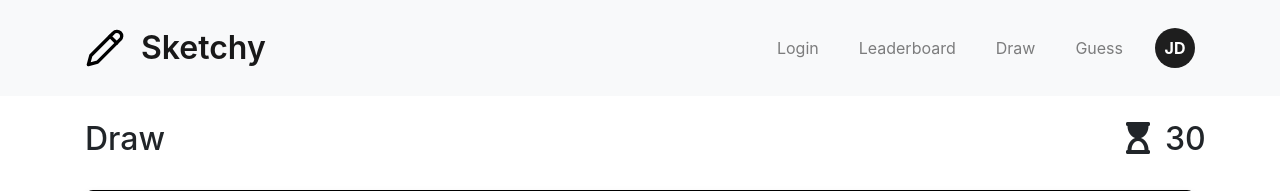
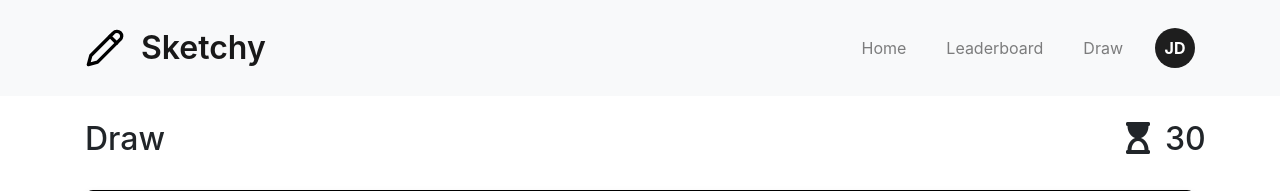
Before and after one commit to ickerio/cits3403, a Flask app: page /draw in a window 1280 px wide. Shown: the top 191 px of the page. Run offline with Flask 3, Linux system fonts and the light colour scheme; some libraries are stand-ins or nearby versions.

Commit message:
remove duplicate login nav item

```diff
--- a/flaskr/templates/layout.html
+++ b/flaskr/templates/layout.html
@@ -24,10 +24,9 @@
                     </button>
                     <div class="collapse navbar-collapse" id="navbarNav">
                         <ul class="navbar-nav ml-auto">
-                            <li class="nav-item"><a class="nav-link" href="{{ url_for('login') }}">Login</a></li>
+                            <li class="nav-item"><a class="nav-link" href="{{ url_for('index') }}">Home</a></li>
                             <li class="nav-item"><a class="nav-link" href="{{ url_for('leaderboard') }}">Leaderboard</a></li>
                             <li class="nav-item"><a class="nav-link" href="{{ url_for('drawSketch') }}">Draw</a></li>
-                            <li class="nav-item"><a class="nav-link" href="{{ url_for('index') }}">Guess</a></li>
                             {% if username is not none %}
                                 <div class="nav-item dropdown avatar">
                                     <a href="#" role="button" id="avatar-dropdown" data-toggle="dropdown" aria-haspopup="true" aria-expanded="false">
```
